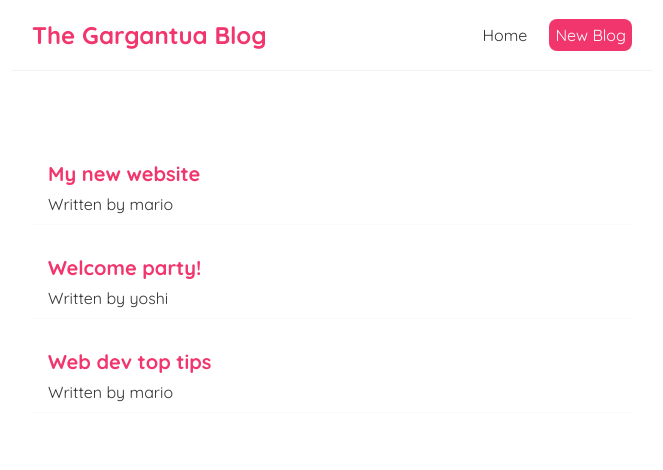
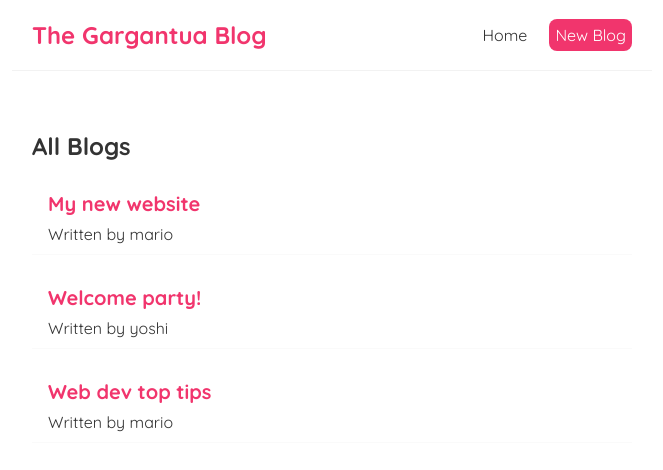
Before and after one commit to KalelOrbis/React-Ninja, a React (Vite) app: page / in a window 1280 px wide. Shown: the top 470 px of the page, without its empty margins (308-971 px from the left). Built offline with nearby package versions, Linux system fonts and the light colour scheme.

Commit message:
Completed Lesson 11 Properties and Components

```diff
--- /dev/null
+++ b/src/components/BlogsList.tsx
@@ -0,0 +1,17 @@
+type BlogsListProps = {
+  blogs: { title: string; body: string; author: string; id: number }[];
+  title: string;
+};
+export function BlogsList({ blogs, title }: BlogsListProps) {
+  return (
+    <div className="blogsList">
+      <h2>{title}</h2>
+      {blogs.map((blog) => (
+        <div className="blog-preview" key={blog.id}>
+          <h2>{blog.title}</h2>
+          <p>Written by {blog.author}</p>
+        </div>
+      ))}
+    </div>
+  );
+}
--- a/src/components/Home.tsx
+++ b/src/components/Home.tsx
@@ -1,4 +1,5 @@
 import { useState } from "react";
+import { BlogsList } from "./BlogsList";
 
 export function Home() {
   const [blogs, setBlogs] = useState([
@@ -13,12 +14,7 @@ export function Home() {
   ]);
   return (
     <div className="home">
-      {blogs.map((blog) => (
-        <div className="blog-preview" key={blog.id}>
-          <h2>{blog.title}</h2>
-          <p>Written by {blog.author}</p>
-        </div>
-      ))}
+      <BlogsList blogs={blogs} title="All Blogs" />
     </div>
   );
 }
```
